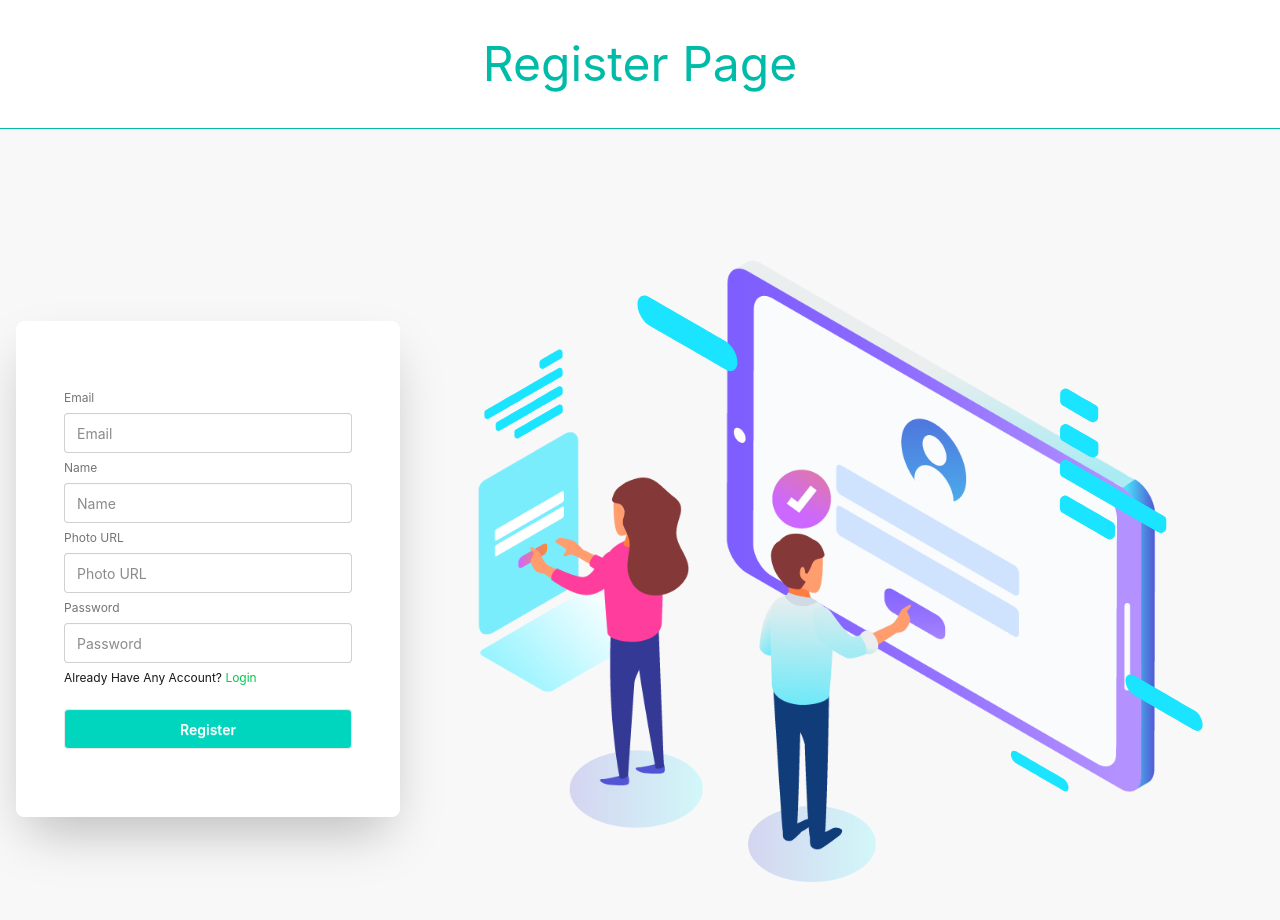
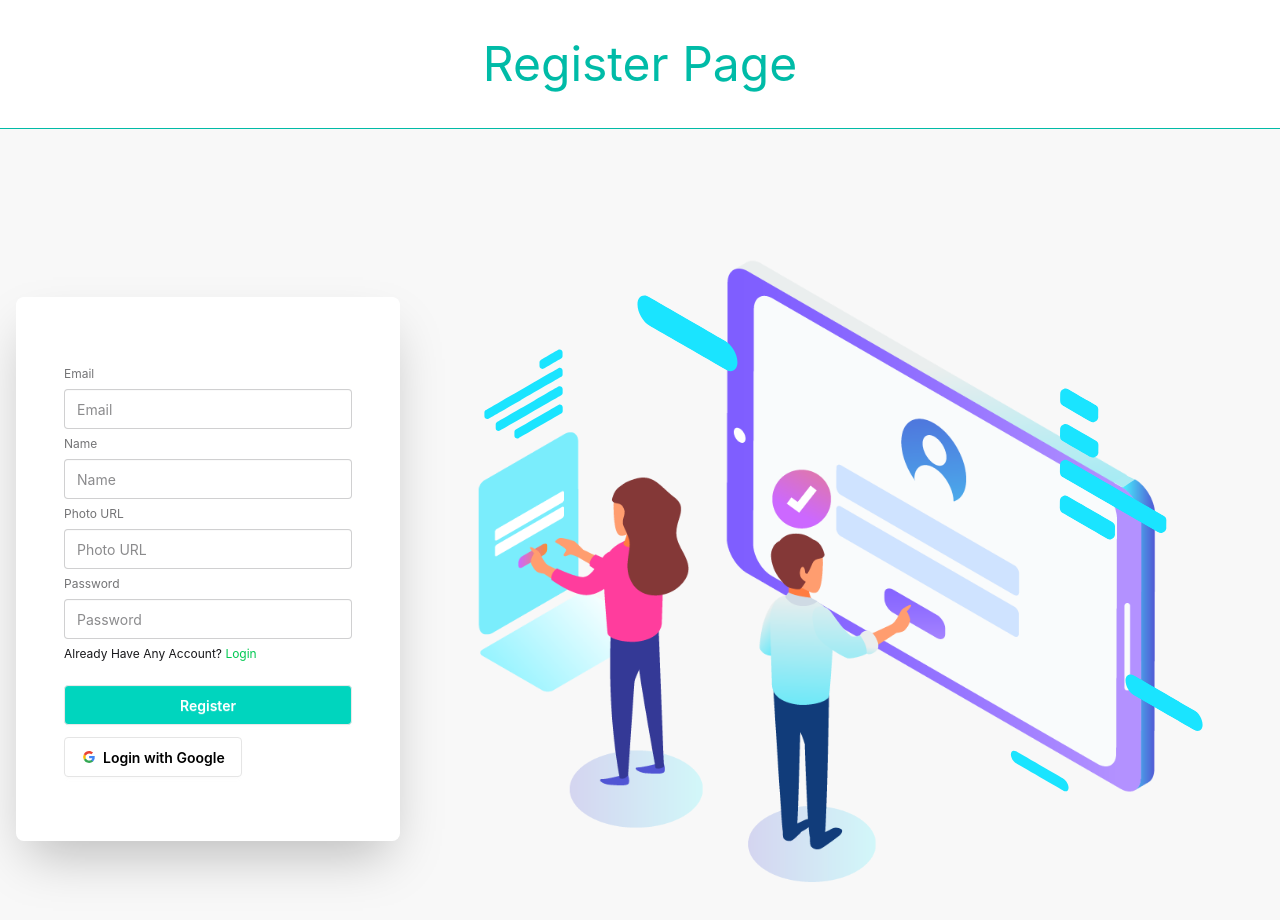
Before and after one commit to EazRumel/Infra-Sync-ClientSide, a React (Vite) app: page /register in a window 1280 px wide. Shown: the top 920 px of the page. Built offline with nearby package versions, Linux system fonts and the light colour scheme; no server answers.

Commit message:
updatd the user with the help of api and saved it to database

```diff
--- a/src/layouts/Dashboard/Dashboard.jsx
+++ b/src/layouts/Dashboard/Dashboard.jsx
@@ -16,17 +16,14 @@ const Dashboard = () => {
   <NavLink to="/"><FaHome />My Home</NavLink>
   </li>
   <li>
-  <li>
-     <NavLink to="/dashboard/userDashboard"><CgProfile />
-  My Profile
-</NavLink>
+     <NavLink to="/dashboard/userDashboard"><CgProfile />My Profile</NavLink>
      </li>
   <li>
      <NavLink to="/dashboard/userDashboard"><GrAnnounce />
   Announcements
 </NavLink>
      </li>
-  </li>
+
  </ul>
 </div>
 <div>
--- a/src/layouts/MainLayout.jsx
+++ b/src/layouts/MainLayout.jsx
@@ -5,7 +5,7 @@ import Navbar from '../shared/Navbar';
 
 const MainLayout = () => {
 const location = useLocation()
-// //console.log(location)
+//console.log(location)
 const noHeaderFooter = ["/login","/register"].includes(location.pathname)
   return (
     <div className="max-w-screen-xl mx-auto">
--- a/src/pages/LoginPage.jsx
+++ b/src/pages/LoginPage.jsx
@@ -7,6 +7,7 @@ import { AuthContext } from '../provider/AuthProvider';
 import Swal from 'sweetalert2';
 import { auth } from '../firebase/firebaseInit';
 import { loadCaptchaEnginge, LoadCanvasTemplate, validateCaptcha } from 'react-simple-captcha';
+import SocialLogin from '../shared/SocialLogin';
 
 
 const LoginPage = () => {
@@ -29,18 +30,8 @@ const LoginPage = () => {
   useEffect(()=>{
     loadCaptchaEnginge(6)
   },[])
-  const {signInUser,sigInWithGoogle} = useContext(AuthContext);
-  const handleGoogleLogin = () =>{
-    sigInWithGoogle(auth)
-    .then(result =>{
-      //console.log(result);
-      Swal.fire({
-        title: "Logged In Successfully With Google!",
-        icon: "success",
-        draggable: true
-      })
-    })
-  }
+  const {signInUser} = useContext(AuthContext);
+
   const handleLogin = (event) =>{
     event.preventDefault()
     const form = event.target
@@ -101,10 +92,8 @@ const LoginPage = () => {
             <button disabled={disabled} className="btn mt-4 text-white bg-teal-400 hover:bg-teal-200">Login</button>
 
           </form>
-          <button disabled={disabled} onClick={handleGoogleLogin} className="btn bg-white text-black border-[#e5e5e5]">
-  <svg aria-label="Google logo" width="16" height="16" xmlns="http://www.w3.org/2000/svg" viewBox="0 0 512 512"><g><path d="m0 0H512V512H0" fill="#fff"></path><path fill="#34a853" d="M153 292c30 82 118 95 171 60h62v48A192 192 0 0190 341"></path><path fill="#4285f4" d="m386 400a140 175 0 0053-179H260v74h102q-7 37-38 57"></path><path fill="#fbbc02" d="m90 341a208 200 0 010-171l63 49q-12 37 0 73"></path><path fill="#ea4335" d="m153 219c22-69 116-109 179-50l55-54c-78-75-230-72-297 55"></path></g></svg>
-  Login with Google
-</button>
+          {/* Google Login */}
+          <SocialLogin></SocialLogin>
         </div>
       </div>
     </div>
--- a/src/pages/RegisterPage.jsx
+++ b/src/pages/RegisterPage.jsx
@@ -6,6 +6,7 @@ import { Helmet } from 'react-helmet-async';
 import Swal from 'sweetalert2';
 import useAuth from '../hooks/useAuth';
 import usePublicAxios from '../hooks/usePublicAxios';
+import SocialLogin from '../shared/SocialLogin';
 // import { loadCaptchaEnginge, LoadCanvasTemplate, LoadCanvasTemplateNoReload, validateCaptcha } from 'react-simple-captcha';
 
 
@@ -55,9 +56,19 @@ const axiosPublic = usePublicAxios()
                 draggable: true
               });
             }
+            else if (response.data.message === "User Already Exists") {
+              // ✅ Show Swal alert when user exists
+              Swal.fire({
+                title: "User Already Exists!",
+                text: "Please try logging in.",
+                icon: "warning",
+                draggable: true
+              });
+            }
+            navigate("/")
           })
         })
-        navigate("/")
+
       })
       .catch(error => {
         //console.log(error.message);
@@ -102,6 +113,7 @@ const axiosPublic = usePublicAxios()
                 </div>
                 <button className="btn text-white mt-4 bg-teal-400 hover:bg-teal-200">Register</button>
               </form>
+              <SocialLogin></SocialLogin>
             </div>
           </div>
         </div>
--- /dev/null
+++ b/src/shared/SocialLogin.jsx
@@ -0,0 +1,44 @@
+import { useNavigate } from 'react-router-dom';
+import { auth } from '../firebase/firebaseInit';
+import useAuth from '../hooks/useAuth';
+import Swal from 'sweetalert2';
+import usePublicAxios from '../hooks/usePublicAxios';
+
+const SocialLogin = () => {
+  const {sigInWithGoogle} = useAuth();
+  const axiosPublic = usePublicAxios();
+  const navigate = useNavigate();
+  const handleGoogleLogin = () =>{
+    sigInWithGoogle(auth)
+    .then(result =>{
+      console.log(result);
+      const userInfoWithGoogle = {
+        userName : result.user?.displayName,
+        userEmail : result.user?.email
+      }
+      axiosPublic.post("/users",userInfoWithGoogle)
+      .then(response =>{
+        console.log(response.data)
+        Swal.fire({
+          title: "Logged In Successfully With Google!",
+          icon: "success",
+          draggable: true
+        })
+        navigate("/")
+
+      })
+
+      })
+
+  }
+   return (
+    <div>
+      <button onClick={handleGoogleLogin} className="btn bg-white text-black border-[#e5e5e5]">
+  <svg aria-label="Google logo" width="16" height="16" xmlns="http://www.w3.org/2000/svg" viewBox="0 0 512 512"><g><path d="m0 0H512V512H0" fill="#fff"></path><path fill="#34a853" d="M153 292c30 82 118 95 171 60h62v48A192 192 0 0190 341"></path><path fill="#4285f4" d="m386 400a140 175 0 0053-179H260v74h102q-7 37-38 57"></path><path fill="#fbbc02" d="m90 341a208 200 0 010-171l63 49q-12 37 0 73"></path><path fill="#ea4335" d="m153 219c22-69 116-109 179-50l55-54c-78-75-230-72-297 55"></path></g></svg>
+  Login with Google
+</button>
+    </div>
+  );
+};
+
+export default SocialLogin;
```
